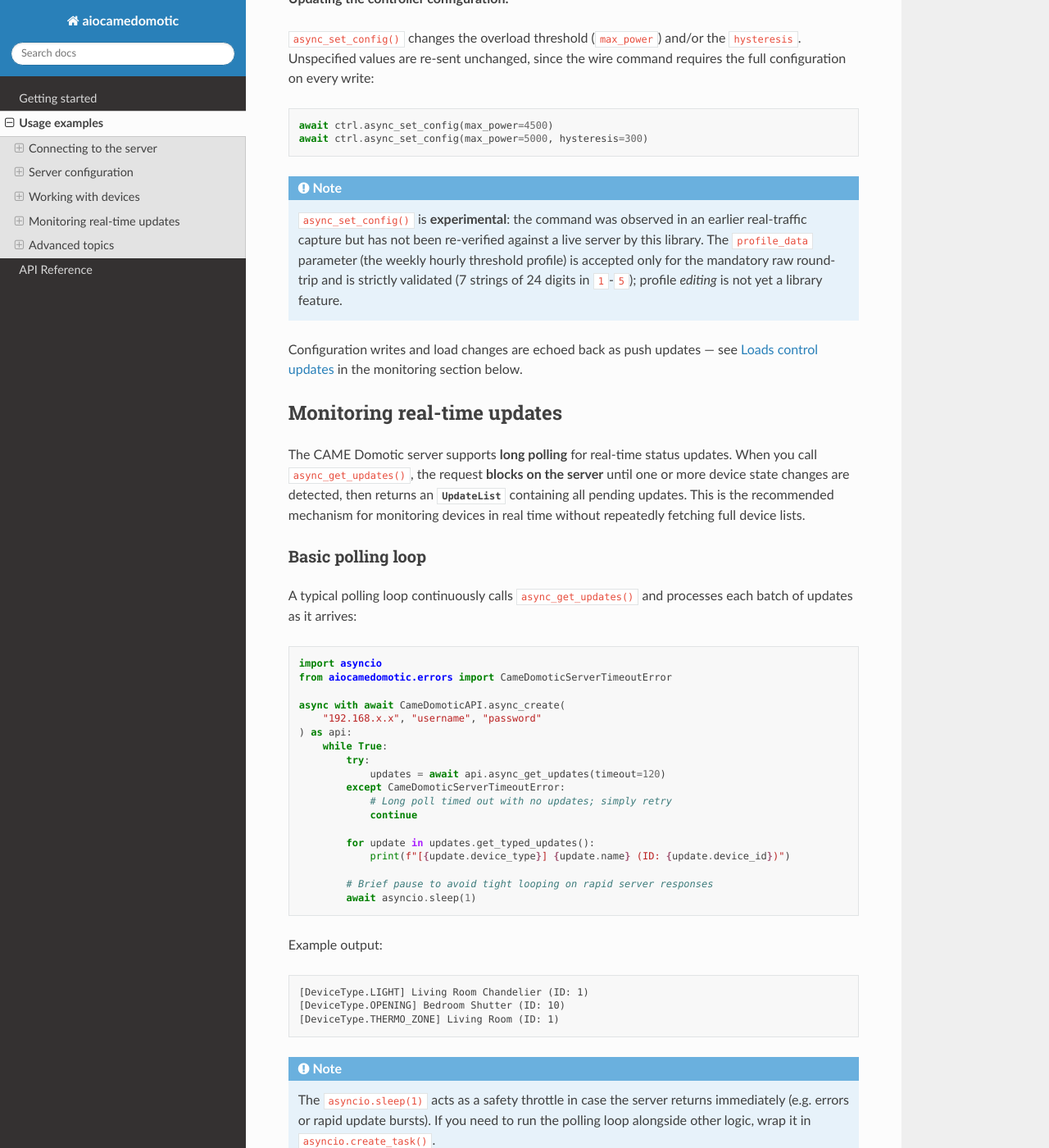
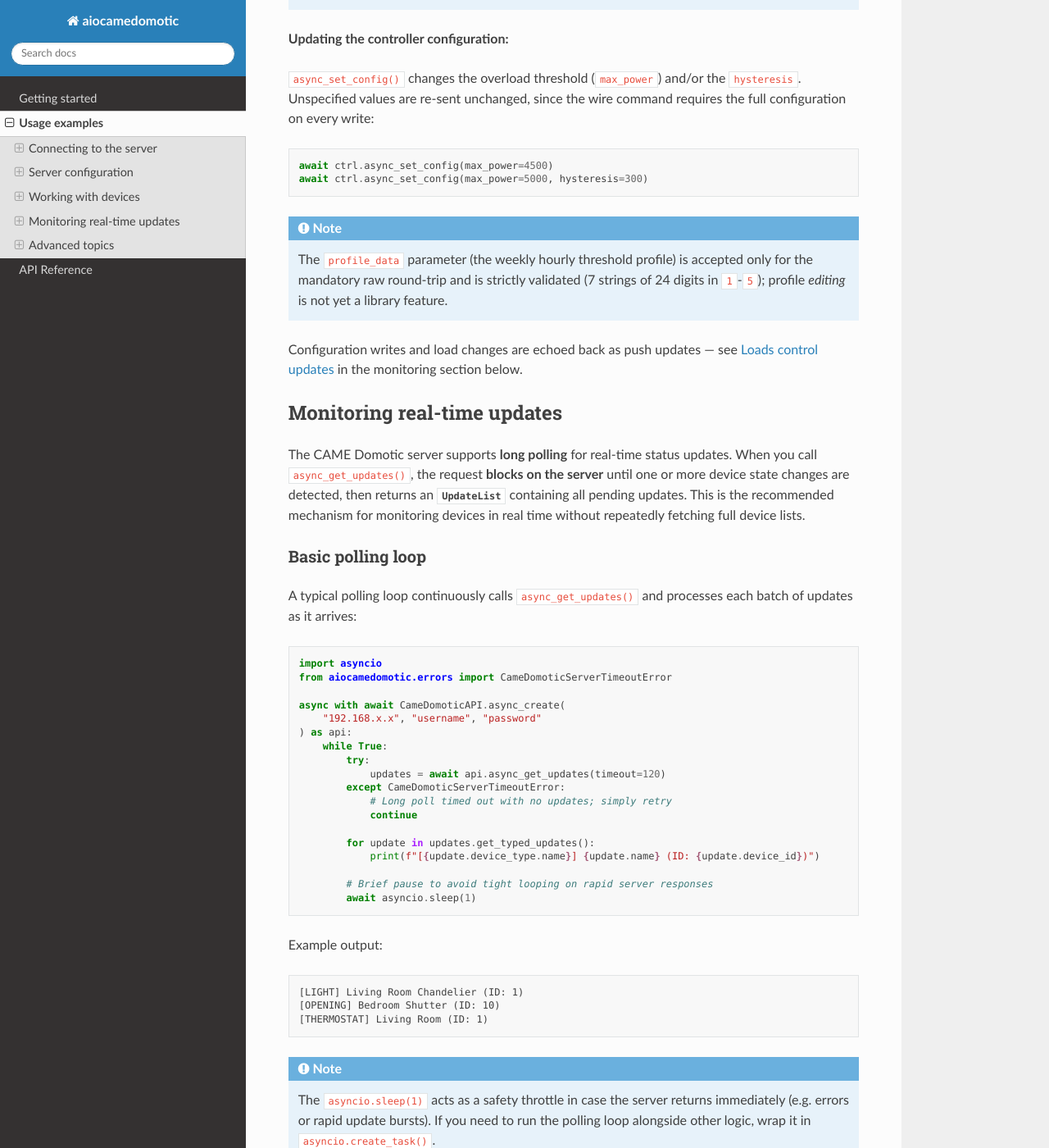
Before and after one commit to camedomotic-unofficial/aiocamedomotic, a Sphinx documentation site: the page built from docs/source/usage_examples.rst, in a window 1280 px wide and 1400 px high, scrolled down 20082 px. Shown: the whole window at 82% size. Built offline with Sphinx 7.4.7 and the Read the Docs theme 3.1.0, drawn with Linux system fonts in a browser that asks for light colours; some of the changed text lies outside the part shown.

Commit message:
docs: correct usage examples after verification against a real plant
All examples in usage_examples.rst and getting_started.rst were executed
against a live CAME server (fw 3.0.1). Fixes found:

- DeviceType is an IntEnum, so the polling example printed raw integers;
  print device_type.name and fix the sample output (THERMO_ZONE does not
  exist, the member is THERMOSTAT)
- fix "mayb be not" typo in the timer timetable note
- note that dimmer hardware may quantize the requested brightness
- drop the "experimental" caveat on LoadsCtrlMeter.async_set_config, now
  verified live (config write + loadsctrl_meter_ind echo confirmed)

Co-Authored-By: Claude Fable 5 <noreply@anthropic.com>

```diff
--- a/docs/source/usage_examples.rst
+++ b/docs/source/usage_examples.rst
@@ -1094,12 +1096,10 @@ the wire command requires the full configuration on every write:
     await ctrl.async_set_config(max_power=5000, hysteresis=300)
 
 .. note::
-    ``async_set_config()`` is **experimental**: the command was observed in
-    an earlier real-traffic capture but has not been re-verified against a
-    live server by this library. The ``profile_data`` parameter (the weekly
-    hourly threshold profile) is accepted only for the mandatory raw
-    round-trip and is strictly validated (7 strings of 24 digits in
-    ``1``-``5``); profile *editing* is not yet a library feature.
+    The ``profile_data`` parameter (the weekly hourly threshold profile) is
+    accepted only for the mandatory raw round-trip and is strictly
+    validated (7 strings of 24 digits in ``1``-``5``); profile *editing* is
+    not yet a library feature.
 
 Configuration writes and load changes are echoed back as push updates —
 see :ref:`loadsctrl-updates` in the monitoring section below.
@@ -1137,7 +1137,7 @@ processes each batch of updates as it arrives:
                 continue
 
             for update in updates.get_typed_updates():
-                print(f"[{update.device_type}] {update.name} (ID: {update.device_id})")
+                print(f"[{update.device_type.name}] {update.name} (ID: {update.device_id})")
 
             # Brief pause to avoid tight looping on rapid server responses
             await asyncio.sleep(1)
@@ -1146,9 +1146,9 @@ Example output:
 
 .. code-block:: text
 
-    [DeviceType.LIGHT] Living Room Chandelier (ID: 1)
-    [DeviceType.OPENING] Bedroom Shutter (ID: 10)
-    [DeviceType.THERMO_ZONE] Living Room (ID: 1)
+    [LIGHT] Living Room Chandelier (ID: 1)
+    [OPENING] Bedroom Shutter (ID: 10)
+    [THERMOSTAT] Living Room (ID: 1)
 
 .. note::
     The ``asyncio.sleep(1)`` acts as a safety throttle in case the server
```
Also changed, not shown: other parts of docs/source/usage_examples.rst (+4 -2 lines).
